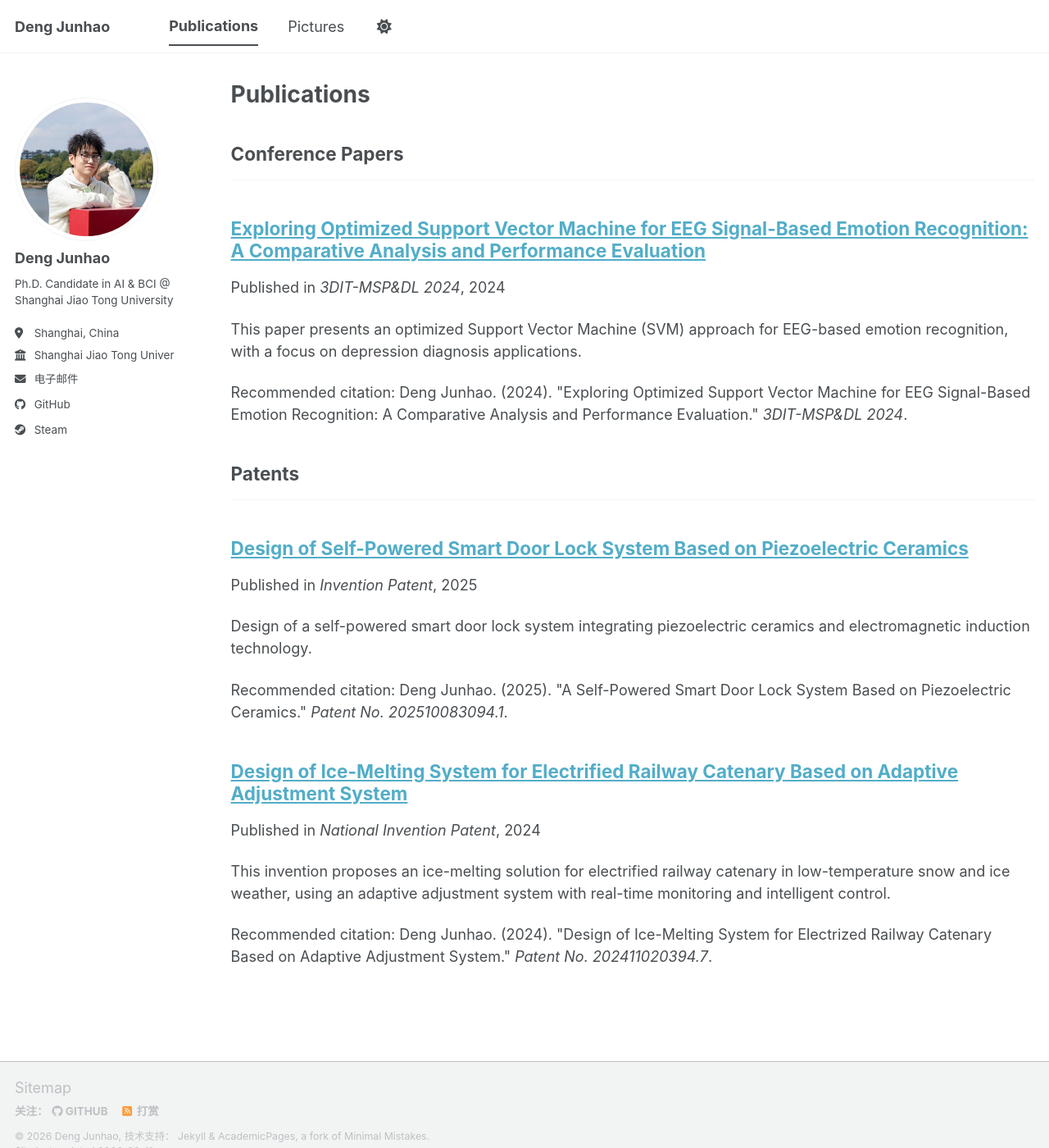
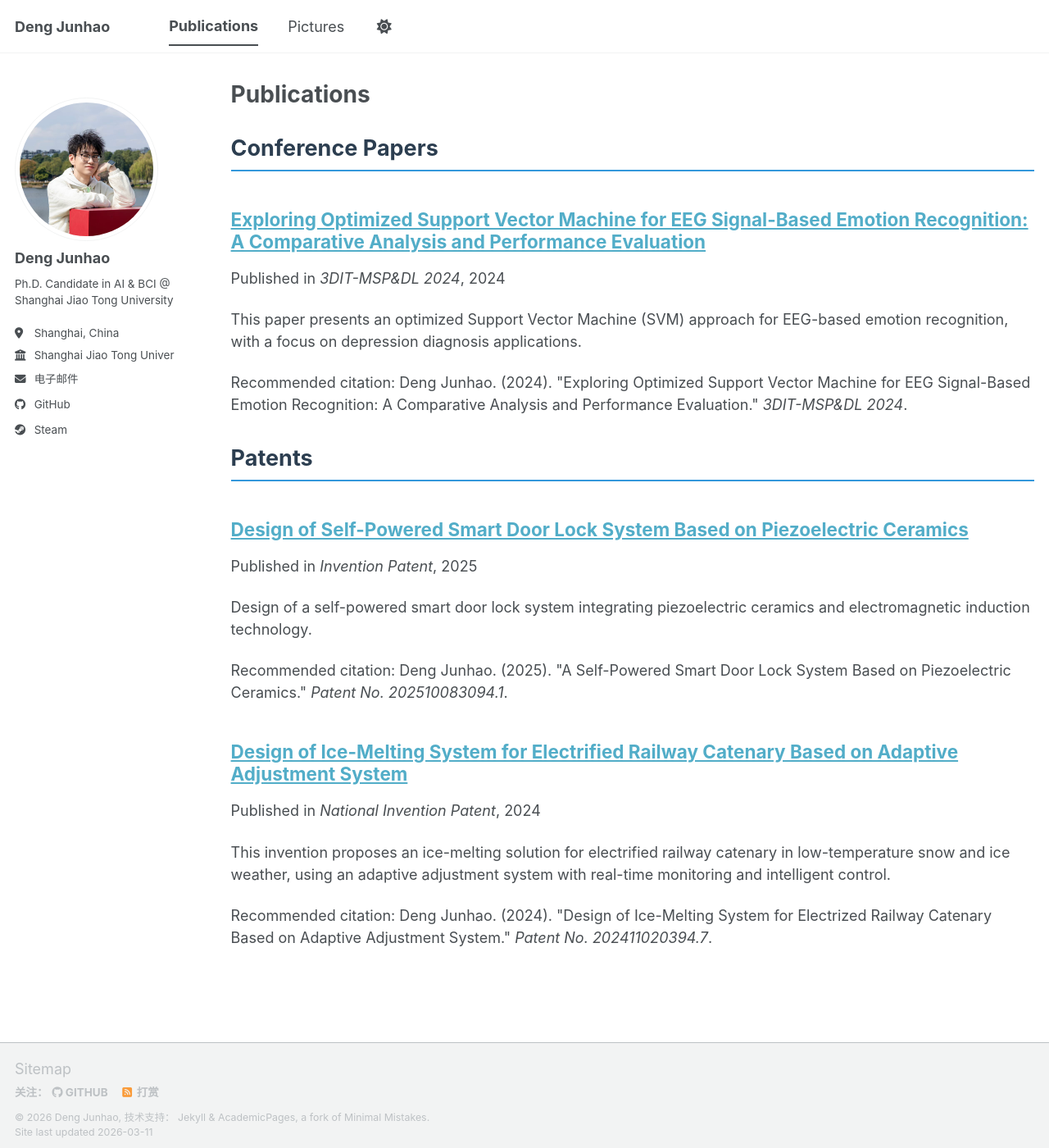
Before and after one commit to CarpeLerator/problog1, a Jekyll site: the page built from _pages/publications.html, in a window 1280 px wide and 1400 px high. Shown: the whole window at 82% size. Built offline with Jekyll 4.4.1, drawn with Linux system fonts in a browser that asks for light colours; a script bundle is joined from its source files by our own code; library files that are not in the unit come from our copies.

Commit message:
Improve publication category title styling

```diff
--- a/_pages/publications.html
+++ b/_pages/publications.html
@@ -4,6 +4,21 @@ title: "Publications"
 permalink: /publications/
 author_profile: true
 ---
+
+<style>
+.publication-category-title {
+  font-size: 1.5rem;
+  font-weight: 700;
+  color: #2c3e50;
+  margin-top: 2rem;
+  margin-bottom: 0.5rem;
+  border-bottom: 2px solid #3498db;
+  padding-bottom: 0.5rem;
+}
+.publication-category-title:first-child {
+  margin-top: 0;
+}
+</style>
 
 {% if site.author.googlescholar %}
   <div class="wordwrap">You can also find my articles on <a href="{{site.author.googlescholar}}">my Google Scholar profile</a>.</div>
@@ -20,7 +35,7 @@ author_profile: true
         {% continue %}
       {% endif %}
       {% unless title_shown %}
-        <h2>{{ category[1].title }}</h2><hr />
+        <h2 class="publication-category-title">{{ category[1].title }}</h2>
         {% assign title_shown = true %}
       {% endunless %}
       {% include archive-single.html %}
```
